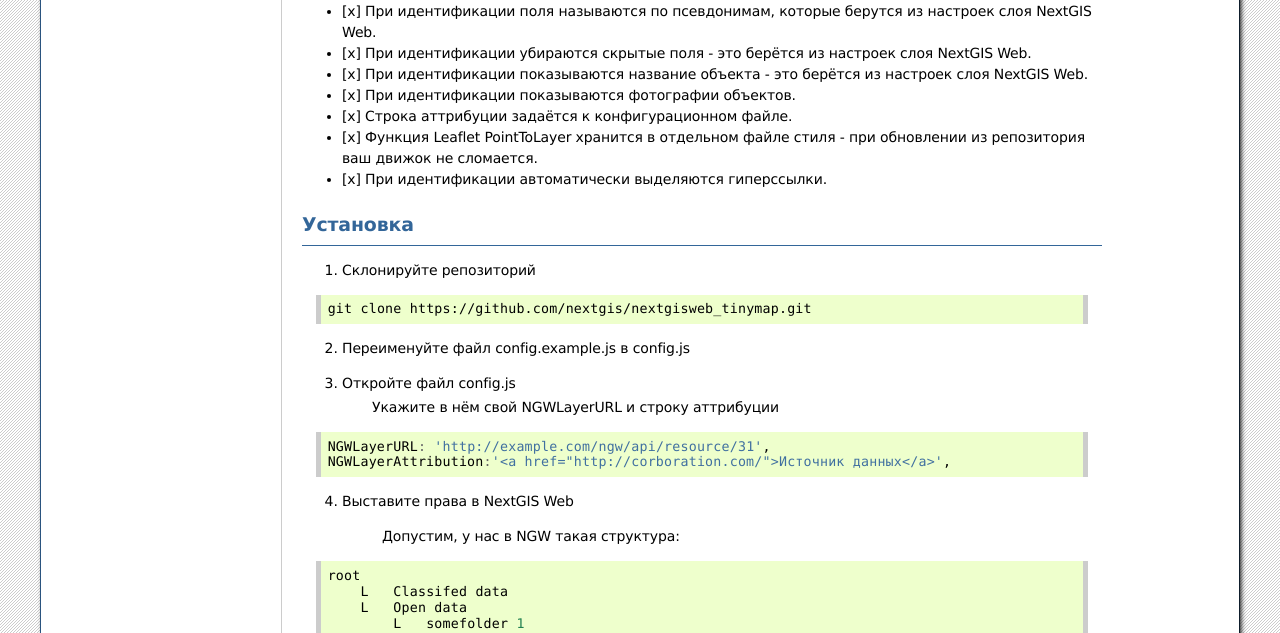
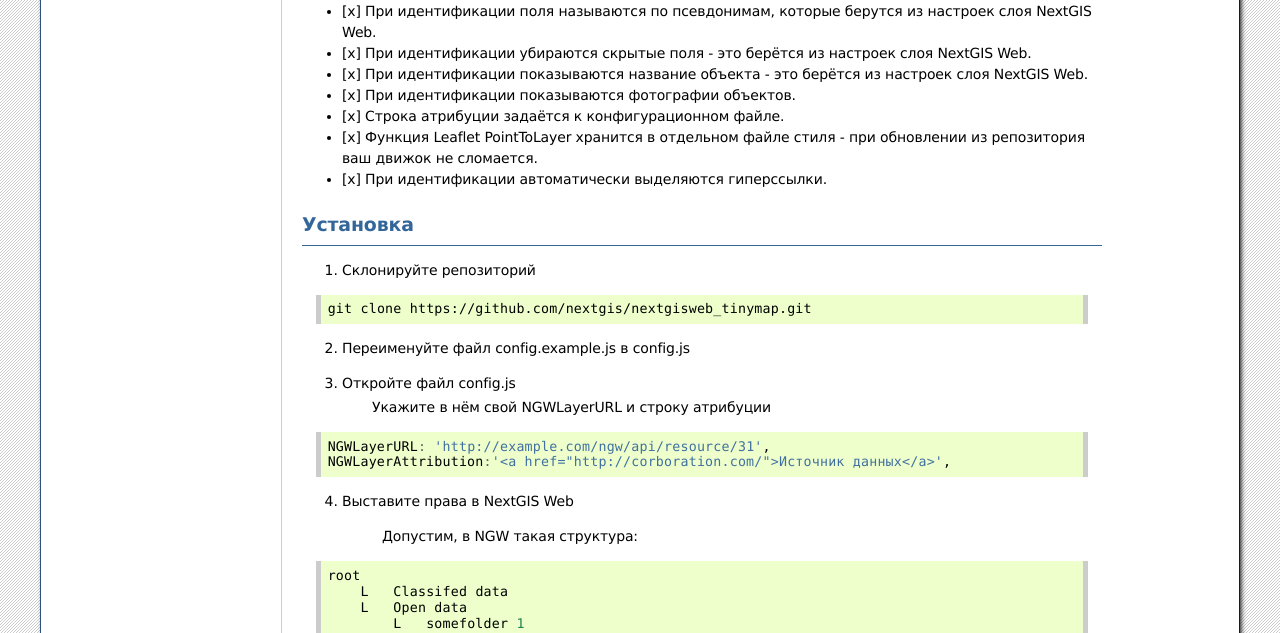
Before and after one commit to nextgis/docs_howto, a Sphinx documentation site: the page built from source/nextgisweb_tinymap.rst, in a window 1280 px wide. Shown: the part 982-1615 px from the top of the page. Built offline with Sphinx 7.4.7, drawn with Linux system fonts in a browser that asks for light colours; formulas are drawn with MathJax 3; pages that are not in the unit, such as notebooks, are missing from menus.

Commit message:
исправления в папке howto

```diff
--- a/source/nextgisweb_tinymap.rst
+++ b/source/nextgisweb_tinymap.rst
@@ -27,7 +27,7 @@
 - [x] При идентификации убираются скрытые поля - это берётся из настроек слоя NextGIS Web.
 - [x] При идентификации показываются название объекта - это берётся из настроек слоя NextGIS Web.
 - [x] При идентификации показываются фотографии объектов.
-- [x] Строка аттрибуции задаётся к конфигурационном файле.
+- [x] Строка атрибуции задаётся к конфигурационном файле.
 - [x] Функция Leaflet PointToLayer хранится в отдельном файле стиля - при обновлении из репозитория ваш движок не сломается.
 - [x] При идентификации автоматически выделяются гиперссылки.
 
@@ -43,7 +43,7 @@
 
 2. Переименуйте файл config.example.js в config.js
 3. Откройте файл config.js
-    Укажите в нём свой NGWLayerURL и строку аттрибуции
+    Укажите в нём свой NGWLayerURL и строку атрибуции
 
 
 .. code:: js
@@ -54,7 +54,7 @@
 
 4. Выставите права в NextGIS Web
 
-    Допустим, у нас в NGW такая структура:
+    Допустим, в NGW такая структура:
 
 .. code:: bash
 
```
